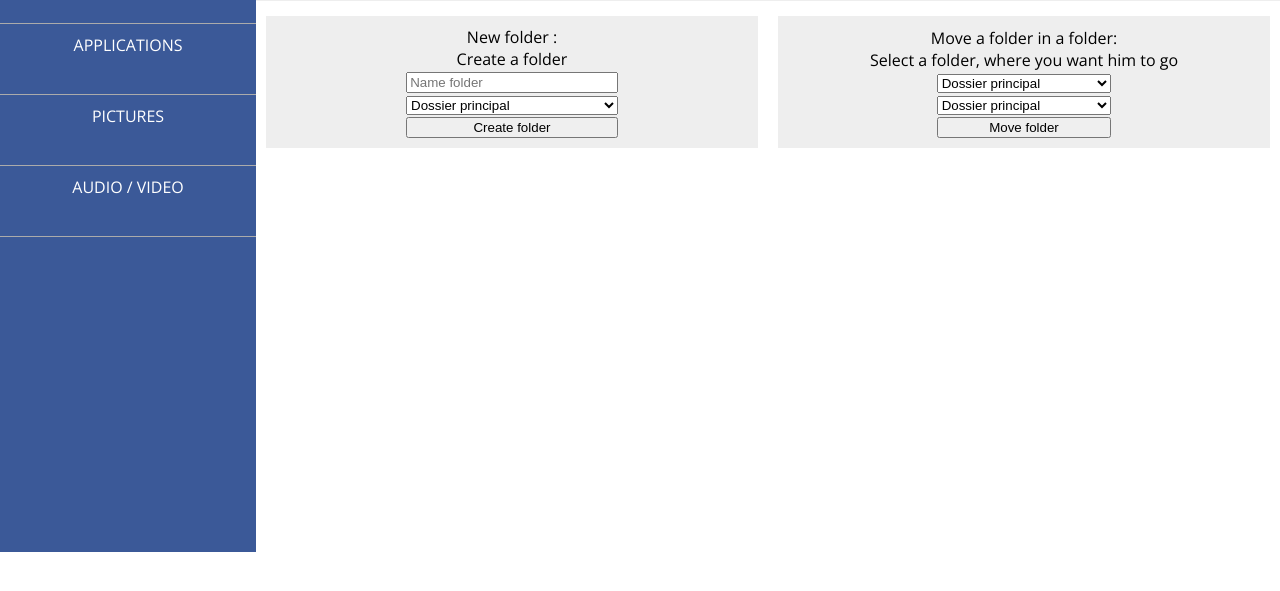
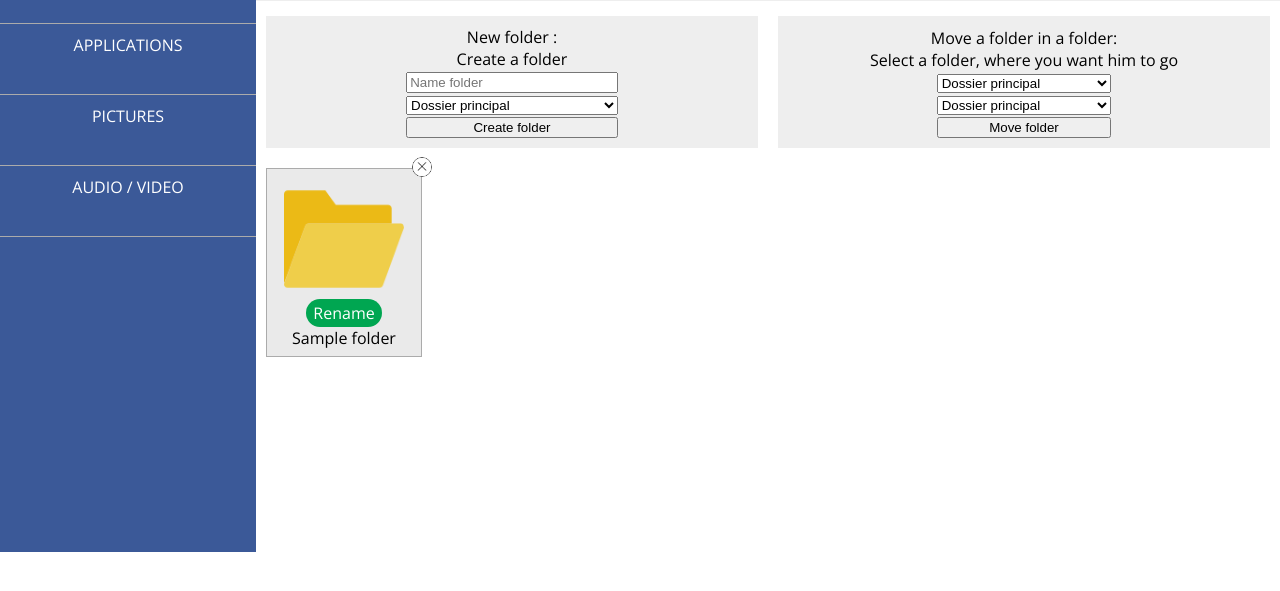
Before and after one commit to remy-peyre/Filer3, a PHP site: template views/folder.html.twig in a window 1280 px wide. Shown: the part 109-700 px from the top of the page. Run offline with PHP 8.4, Linux system fonts and the light colour scheme; the template is opened without the code that fills it: most values are stand-ins (such as "Sample title", 1, 10 or a date in 2020); some libraries are stand-ins or nearby versions.

Commit message:
custom view folder

```diff
--- a/assets/style/style.scss
+++ b/assets/style/style.scss
@@ -611,4 +611,80 @@ main{
             width: 52%;
         }
     }
+    .row_show_folder_in_folder{
+        width: 100%;
+        display: flex;
+        flex-direction: row;
+        flex-wrap: wrap;
+        justify-content: flex-start;
+        margin-left: 10px;
+        margin-top: 20px;
+
+        .colum_show_folder_in_folder{
+            display: flex;
+            flex-direction: column;
+            align-items: center;
+            margin-right: 15px;
+            padding: 7px;
+            border: 1px solid #ababab;
+            width: 140px;
+            margin-bottom: 15px;
+            background-color: #eaeaea;
+
+            .form_folder_delete{
+                text-align: right;
+                margin-top: -19px;
+                margin-right: -155px;
+                .none{
+                    display: none;
+                }
+                input[type=submit] {
+                    background-image: url(../image/cancel.png);
+                    background-size: 100% 100%;
+                    border: 0;
+                    border-radius: 50%;
+                    background-color: white;
+                    padding: 5px;
+                    height: 20px;
+                    width: 20px;
+
+                }
+            }
+            img{
+                width: 120px;
+                margin: auto;
+
+            }
+            .rename_folder_button{
+                padding: 3px 7px;
+                border-radius: 20px;
+                background-color: #00a651;
+                color: white;
+            }
+            .form_folder_rename{
+                display: flex;
+                flex-direction: column;
+                flex-wrap: wrap;
+                justify-content: center;
+                align-items: center;
+
+                .none{
+                    display: none;
+                }
+                input[type=mail]{
+                    padding: 2px;
+                }
+                input[type=submit]{
+                    width: 50%;
+                    background-color: #3B5998;
+                    border: 0;
+                    color: white;
+                    padding: 3px;
+                }
+            }
+            .none{
+                display: none;
+            }
+        }
+    }
 }
--- a/views/folder.html.twig
+++ b/views/folder.html.twig
@@ -41,5 +41,38 @@
             </p>
         </form>
 
+        <div class="row_show_folder_in_folder">
+            {% for folder in allFolders %}
+                <div class="colum_show_folder_in_folder">
+
+                    <form class="form_folder_delete" method="POST" action="?action=yourFiles">
+                        <input class="none" type="text" name="id_file_to_delete" value="{{file.id}}">
+                        <input type="submit" value="">
+                    </form>
+
+                    <img class="size_folder_upload" src="web/image/folder.png" alt="{{file.filepath}}">
+
+                    <div class="row_option_one_picture">
+                        <!--<a href="{{file.filepath}}" download="{{file.filepath}}">
+                            <img class="logo_download" src="web/image/download.png" alt="download"/>
+                        </a>-->
+                        <div class="rename_folder_button">Rename</div>
+                    </div>
+                    <form class="form_rename_folder none" method="POST" action="?action=yourFiles">
+                        <input class="none" type="text" name="id_file_to_rename" value="{{file.id}}">
+                        <input type="text" name="new_name" value="" placeholder="NewName -> NewName.ext">
+                        <input type="submit" value="Rename">
+                    </form>
+
+                    {{ folder.foldername }}
+
+                    <!--<form class="go_in_folder" method="POST" action="?action=switchCurrentFolder">
+                        <input type="hidden" name="new_current_folder" value="{{folder.id}}">
+                        <input type="submit" value="go to {{folder.foldername}}">
+                    </form>-->
+
+                </div>
+            {% endfor %}
+        </div>
     </section>
 {% endblock %}
--- a/views/userAccount.html.twig
+++ b/views/userAccount.html.twig
@@ -5,10 +5,12 @@
     <meta http-equiv="Content-Type" content="text/html; charset=utf-8">
     <meta name="viewport" content="width=device-width, initial-scale=1.0 minimum-scale=0.2">
     <!--<link rel="icon" type="image/png" href="">-->
+    <!--style-->
     <link rel="stylesheet" href="web/style/style.css">
     <link href="https://fonts.googleapis.com/css?family=Open+Sans" rel="stylesheet">
+    <!--script-->
     <script src="web/script/script.js"></script>
-
+    <script src="web/script/folder.js"></script>
 </head>
 <body>
     <header class="header_user_account">
--- a/views/yourFiles.html.twig
+++ b/views/yourFiles.html.twig
@@ -106,9 +106,9 @@
                     <video class="size_picture_upload" src="{{file.filepath}}" controls></video>
 
                     <div class="row_option_one_picture">
-                        <a href="{{file.filepath}}" download="{{file.filepath}}">
+                        <!--<a href="{{file.filepath}}" download="{{file.filepath}}">
                             <img class="logo_download" src="web/image/download.png" alt="download"/>
-                        </a>
+                        </a>-->
                         <div class="rename_button">Rename</div>
                     </div>
 
--- /dev/null
+++ b/web/script/folder.js
@@ -0,0 +1,11 @@
+window.onload = function () {
+    var renameFolderButton = document.getElementsByClassName("rename_folder_button");
+
+    for (var i = 0; i< renameFolderButton.length; i++ ){
+        renameFolderButton[i].onclick = function () {
+            this.parentNode.parentNode.childNodes[7].classList.remove("none");
+            this.parentNode.parentNode.childNodes[7].className = "form_rename_folder";
+            this.parentNode.parentNode.childNodes[7].style.display = 'block';
+        }
+    }
+}
--- a/web/script/script.js
+++ b/web/script/script.js
@@ -1,5 +1,4 @@
 window.onload = function () {
-    console.log('coucou');
     var renameButton = document.getElementsByClassName("rename_button");
 
     for (var i = 0; i< renameButton.length; i++ ){
--- a/web/style/style.css
+++ b/web/style/style.css
@@ -574,5 +574,76 @@ header nav .right_part_menu .color_link_menu_right a {
 .folder .form_create_folder input[type=submit] {
   width: 52%;
 }
+.folder .row_show_folder_in_folder {
+  width: 100%;
+  display: flex;
+  flex-direction: row;
+  flex-wrap: wrap;
+  justify-content: flex-start;
+  margin-left: 10px;
+  margin-top: 20px;
+}
+.folder .row_show_folder_in_folder .colum_show_folder_in_folder {
+  display: flex;
+  flex-direction: column;
+  align-items: center;
+  margin-right: 15px;
+  padding: 7px;
+  border: 1px solid #ababab;
+  width: 140px;
+  margin-bottom: 15px;
+  background-color: #eaeaea;
+}
+.folder .row_show_folder_in_folder .colum_show_folder_in_folder .form_folder_delete {
+  text-align: right;
+  margin-top: -19px;
+  margin-right: -155px;
+}
+.folder .row_show_folder_in_folder .colum_show_folder_in_folder .form_folder_delete .none {
+  display: none;
+}
+.folder .row_show_folder_in_folder .colum_show_folder_in_folder .form_folder_delete input[type=submit] {
+  background-image: url(../image/cancel.png);
+  background-size: 100% 100%;
+  border: 0;
+  border-radius: 50%;
+  background-color: white;
+  padding: 5px;
+  height: 20px;
+  width: 20px;
+}
+.folder .row_show_folder_in_folder .colum_show_folder_in_folder img {
+  width: 120px;
+  margin: auto;
+}
+.folder .row_show_folder_in_folder .colum_show_folder_in_folder .rename_folder_button {
+  padding: 3px 7px;
+  border-radius: 20px;
+  background-color: #00a651;
+  color: white;
+}
+.folder .row_show_folder_in_folder .colum_show_folder_in_folder .form_folder_rename {
+  display: flex;
+  flex-direction: column;
+  flex-wrap: wrap;
+  justify-content: center;
+  align-items: center;
+}
+.folder .row_show_folder_in_folder .colum_show_folder_in_folder .form_folder_rename .none {
+  display: none;
+}
+.folder .row_show_folder_in_folder .colum_show_folder_in_folder .form_folder_rename input[type=mail] {
+  padding: 2px;
+}
+.folder .row_show_folder_in_folder .colum_show_folder_in_folder .form_folder_rename input[type=submit] {
+  width: 50%;
+  background-color: #3B5998;
+  border: 0;
+  color: white;
+  padding: 3px;
+}
+.folder .row_show_folder_in_folder .colum_show_folder_in_folder .none {
+  display: none;
+}
 
 /*# sourceMappingURL=style.css.map */
```
Also changed, not shown: 1 other file.
